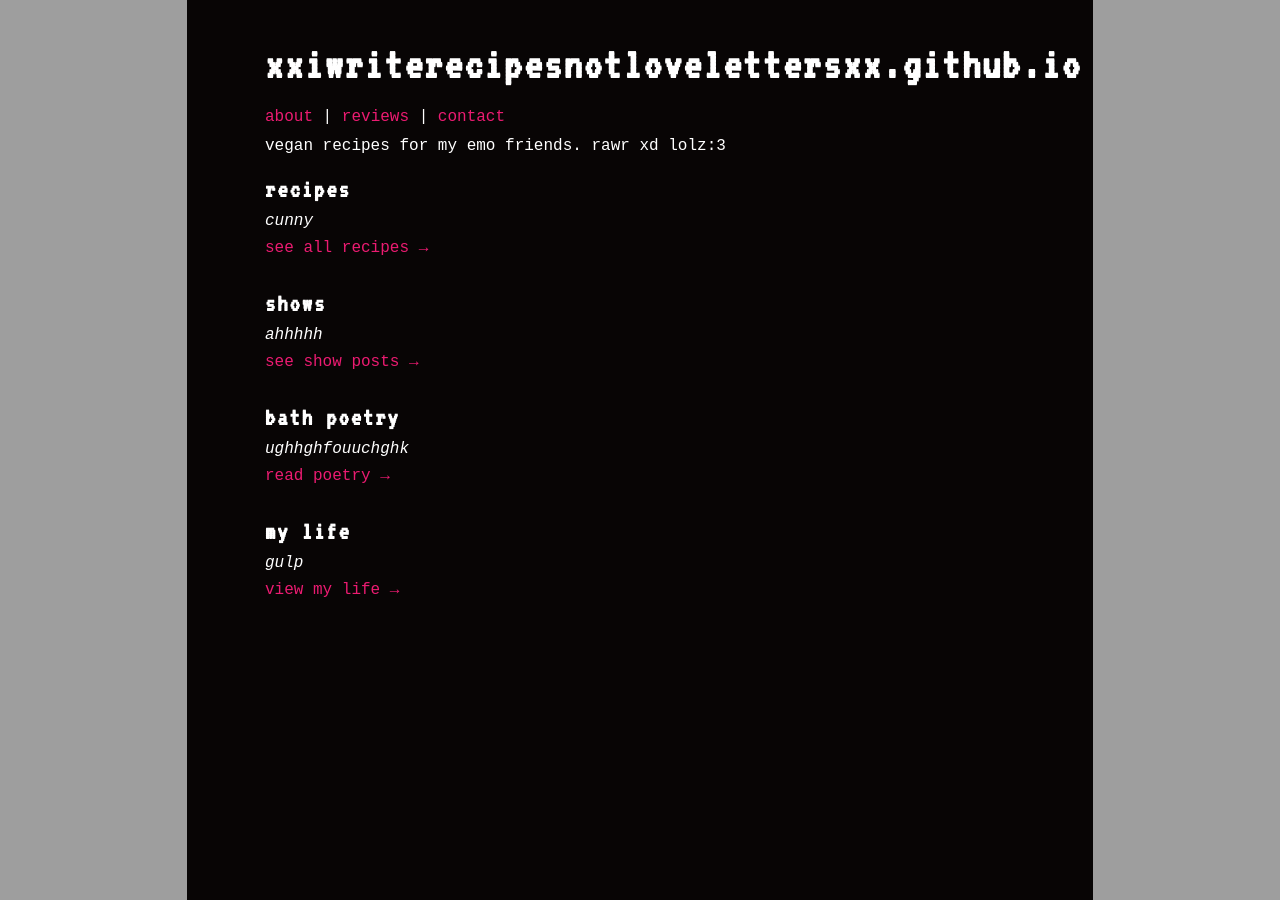
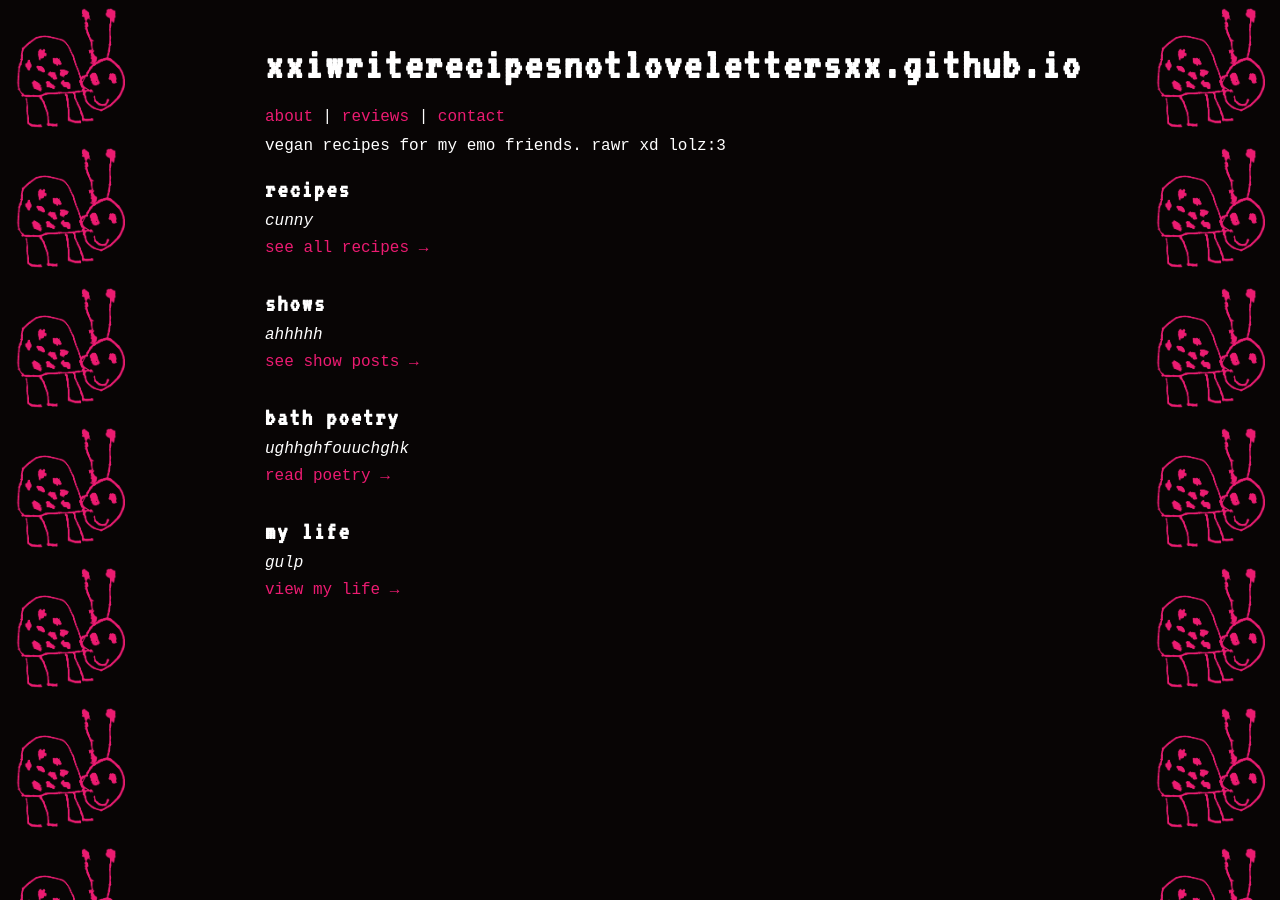
Before and after one commit to xxiwriterecipesnotlovelettersxx/xxiwriterecipesnotlovelettersxx.github.io, a Jekyll site: the page built from index.md, in a window 1280 px wide. Built offline with Jekyll 4.4.1, drawn with Linux system fonts in a browser that asks for light colours.

Commit message:
Update style.css

```diff
--- a/assets/css/style.css
+++ b/assets/css/style.css
@@ -13,7 +13,7 @@ body {
   text-transform: lowercase;
 
   /*  SIDE IMAGE BORDERS ADDED  */
-  background-image: url('/assets/images/yerrrpproject!donepfppink.png'), url('/assets/images/yerrrpproject!donepfppink.png');
+  background-image: url('/images/yerrrpproject!donepfppink.png'), url('/images/yerrrpproject!donepfppink.png');
   background-repeat: repeat-y, repeat-y;
   background-position: left top, right top;
   background-size: auto 140px; /* adjust height if needed */
```
